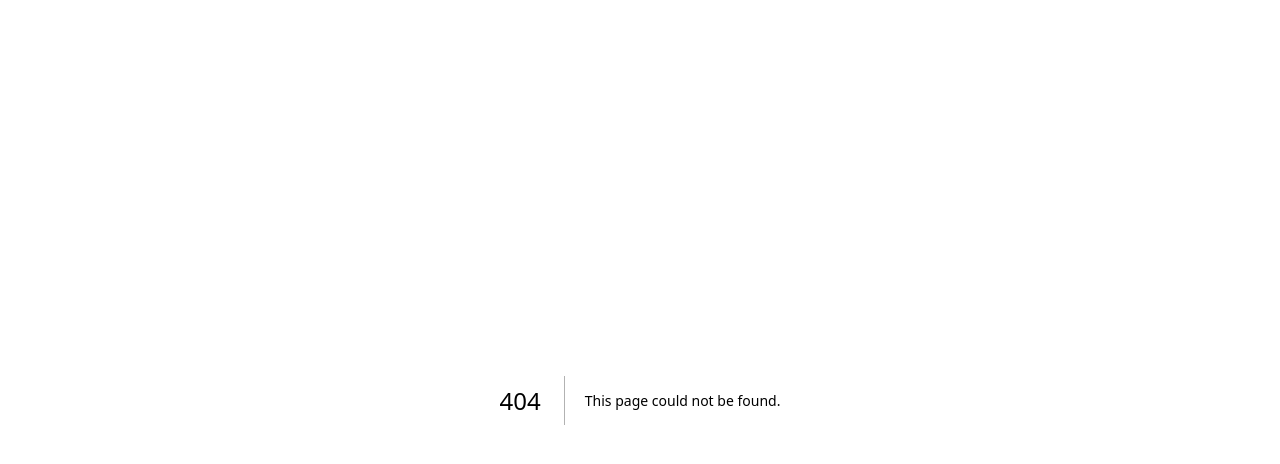
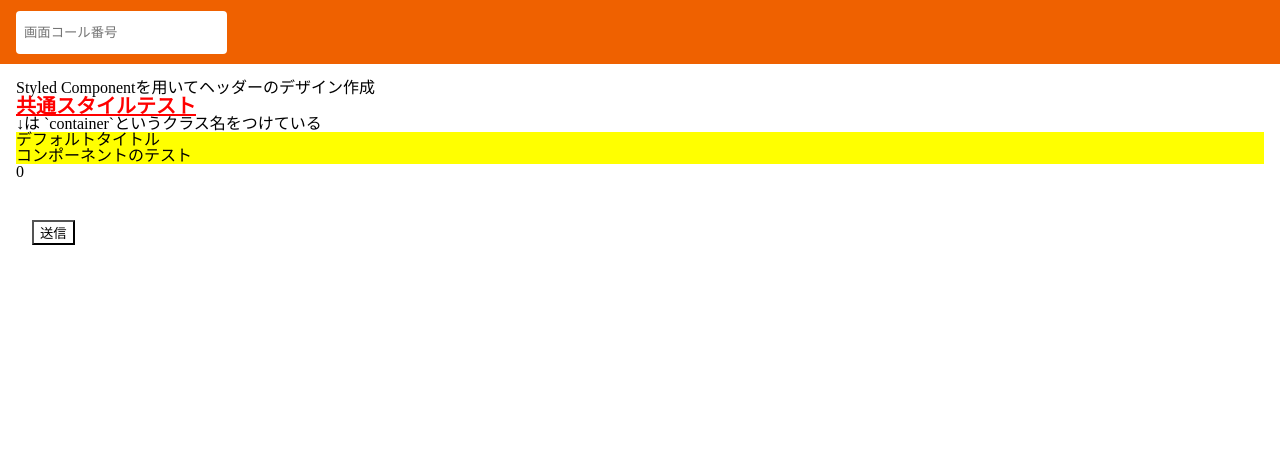
Before and after one commit to moeka-okubo/next-playground, a Next.js app in the folder next-playground-app/: page /css/jsx in a window 1280 px wide. Before the commit this address had no page. Shown: the top 464 px of the page. Built offline with nearby package versions, Linux system fonts and the light colour scheme.

Commit message:
Styled JSXに対する画面を追加

```diff
--- a/next-playground-app/package.json
+++ b/next-playground-app/package.json
@@ -15,6 +15,7 @@
     "react-dom": "^18.2.0",
     "react-toastify": "^10.0.5",
     "styled-components": "^6.1.11",
+    "styled-jsx": "^5.1.6",
     "styled-reset": "^4.5.2",
     "swr": "^2.2.5"
   },
--- /dev/null
+++ b/next-playground-app/src/components/CommonStyles.tsx
@@ -0,0 +1,15 @@
+import { memo } from "react";
+
+const CommonStyles = () => {
+  return (
+    <style jsx global>{`
+      .common-style-test {
+        color: red;
+        font-weight: bold;
+        font-size: 20px;
+      }
+    `}</style>
+  );
+};
+
+export default memo(CommonStyles);
--- /dev/null
+++ b/next-playground-app/src/components/ComponentTestJsx.tsx
@@ -0,0 +1,29 @@
+import { FC, memo } from "react";
+
+type Props = {
+  title?: string;
+  className?: string;
+};
+
+const ComponentTestModule: FC<Props> = ({
+  title = "デフォルトタイトル",
+  className,
+}) => {
+  return (
+    <>
+      <h2>↓は `container`というクラス名をつけている</h2>
+      <div className={`component ${className}`}>
+        <h2>{title}</h2>
+        コンポーネントのテスト
+      </div>
+
+      <style jsx lang="sass">{`
+        .component {
+          background-color: #aff;
+        }
+      `}</style>
+    </>
+  );
+};
+
+export default memo(ComponentTestModule);
--- a/next-playground-app/src/pages/_app.tsx
+++ b/next-playground-app/src/pages/_app.tsx
@@ -1,3 +1,4 @@
+import CommonStyles from "@/components/CommonStyles";
 import "@/styles/global.css";
 import { GlobalStyle } from "@/styles/globalStyles";
 import { QueryClient, QueryClientProvider } from "@tanstack/react-query";
@@ -12,6 +13,7 @@ export default function App({ Component, pageProps }: AppProps) {
       <QueryClientProvider client={queryClient}>
         <GlobalStyle />
         <Component {...pageProps} />
+        <CommonStyles />
       </QueryClientProvider>
     </SWRConfig>
   );
--- /dev/null
+++ b/next-playground-app/src/pages/css/jsx.tsx
@@ -0,0 +1,78 @@
+import { useState } from "react";
+import { Form } from "@/styles/Styled";
+import ComponentTestJsx from "@/components/ComponentTestJsx";
+
+const TestPage = () => {
+  const [value, setValue] = useState(0);
+  const increaseValue = () => {
+    setValue((value) => value + 1);
+  };
+
+  return (
+    <>
+      <header>
+        <input
+          type="text"
+          placeholder="画面コール番号"
+          className="apply-number-form"
+        />
+      </header>
+      <div className="container">
+        <h1>Styled Componentを用いてヘッダーのデザイン作成</h1>
+        <h2 className="common-style-test">共通スタイルテスト</h2>
+        <ComponentTestJsx className="test" />
+        <p>{value}</p>
+        <Form>
+          <button
+            type="button"
+            className={value % 2 === 1 ? "button odd" : "button"}
+            onClick={increaseValue}
+          >
+            送信
+          </button>
+        </Form>
+      </div>
+
+      <style jsx lang="sass">{`
+        header {
+          height: 64px;
+          background-color: #ef6100;
+          position: fixed;
+          top: 0;
+          width: 100%;
+          display: flex;
+          align-items: center;
+          padding: 16px;
+          box-sizing: border-box;
+        }
+
+        .apply-number-form {
+          border: none;
+          border-radius: 4px;
+          width: 195px;
+          padding: 14px 8px;
+        }
+
+        .common-style-test {
+          text-decoration: underline;
+        }
+
+        .container {
+          background-color: white;
+          height: 100vh;
+          padding: 80px 16px 0;
+        }
+
+        .button {
+          background-color: ${value % 2 === 1 ? "#ef6100" : "initial"};
+        }
+
+        :global(.test.component) {
+          background-color: yellow;
+        }
+      `}</style>
+    </>
+  );
+};
+
+export default TestPage;
```
Also changed, not shown: 1 other file (tests, documents, lock files or other folders).
